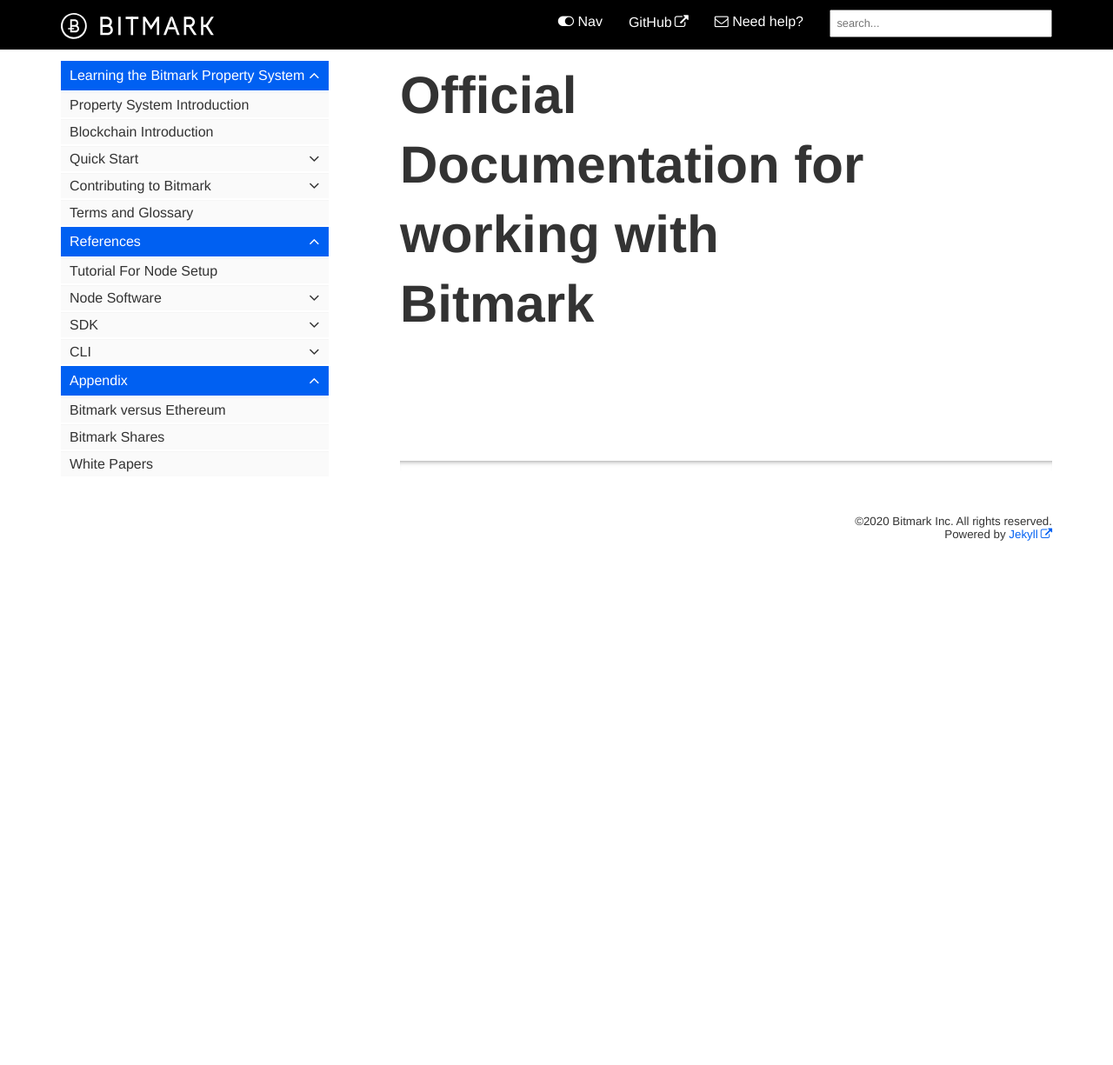
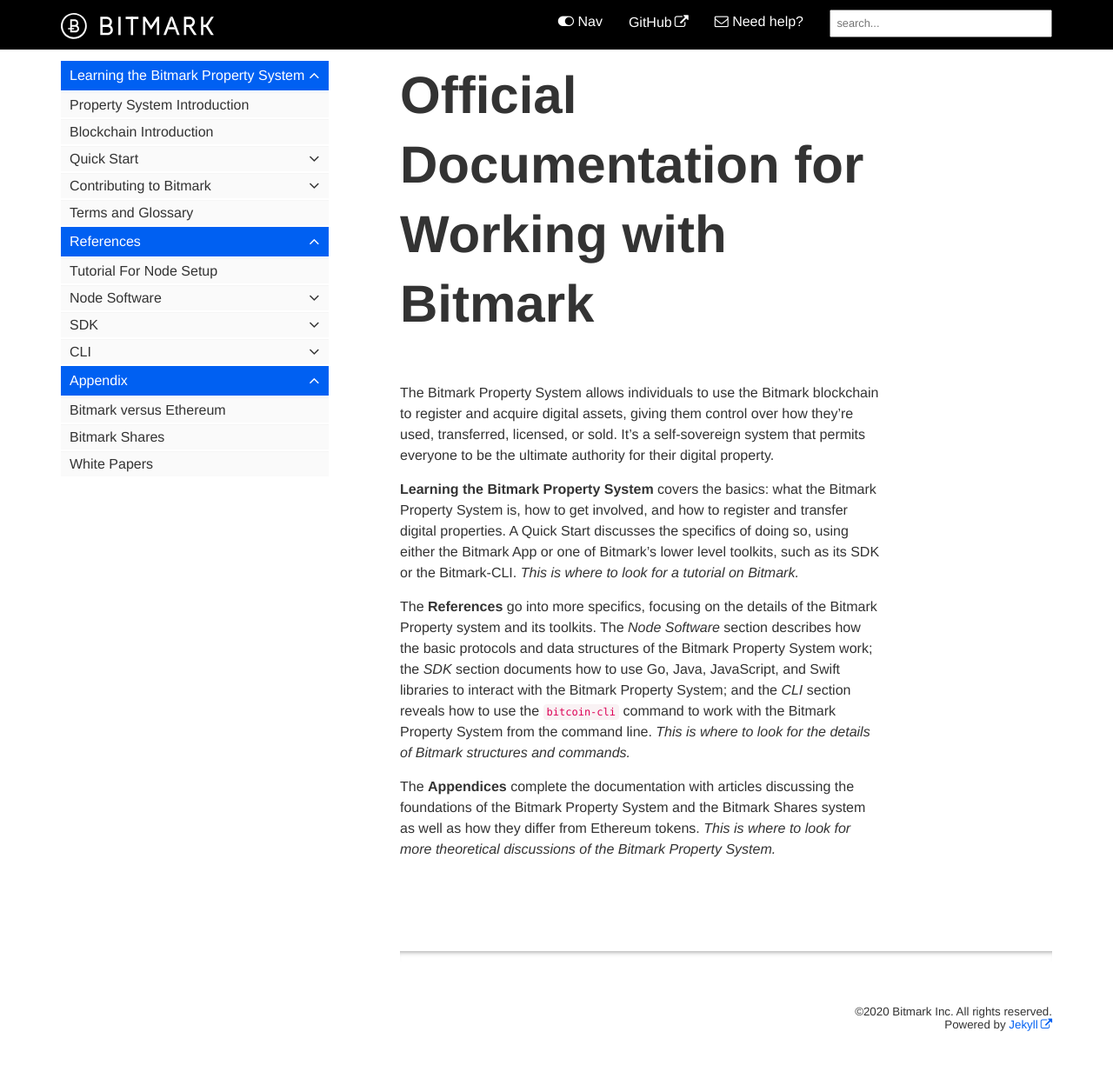
Before and after one commit to bitmark-inc/docs, a Jekyll site: the page built from index.md, in a window 1280 px wide and 1236 px high. Shown: the top 1225 px of the window at 87% size. Built offline with Jekyll 4.4.1, drawn with Linux system fonts in a browser that asks for light colours; some web fonts are replaced; comment, search, counter and statistics services are not loaded.

Commit message:
Added front-page intro.

```diff
--- a/index.md
+++ b/index.md
@@ -1,8 +1,16 @@
 ---
-title: Official Documentation for working with Bitmark
+title: Official Documentation for Working with Bitmark
 keywords: homepage, home
 sidebar: mydoc_sidebar
 permalink: /index.html
 ---
 
-# Official Documentation for working with Bitmark
+# Official Documentation for Working with Bitmark
+
+The Bitmark Property System allows individuals to use the Bitmark blockchain to register and acquire digital assets, giving them control over how they're used, transferred, licensed, or sold. It's a self-sovereign system that permits everyone to be the ultimate authority for their digital property.
+
+__Learning the Bitmark Property System__ covers the basics: what the Bitmark Property System is, how to get involved, and how to register and transfer digital properties. A Quick Start discusses the specifics of doing so, using either the Bitmark App or one of Bitmark's lower level toolkits, such as its SDK or the Bitmark-CLI. _This is where to look for a tutorial on Bitmark._
+
+The __References__ go into more specifics, focusing on the details of the Bitmark Property system and its toolkits. The _Node Software_ section describes how the basic protocols and data structures of the Bitmark Property System work; the _SDK_ section documents how to use Go, Java, JavaScript, and Swift libraries to interact with the Bitmark Property System; and the _CLI_ section reveals how to use the `bitcoin-cli` command to work with the Bitmark Property System from the command line. _This is where to look for the details of Bitmark structures and commands._
+
+The __Appendices__ complete the documentation with articles discussing the foundations of the Bitmark Property System and the Bitmark Shares system as well as how they differ from Ethereum tokens. _This is where to look for more theoretical discussions of the Bitmark Property System._
```
